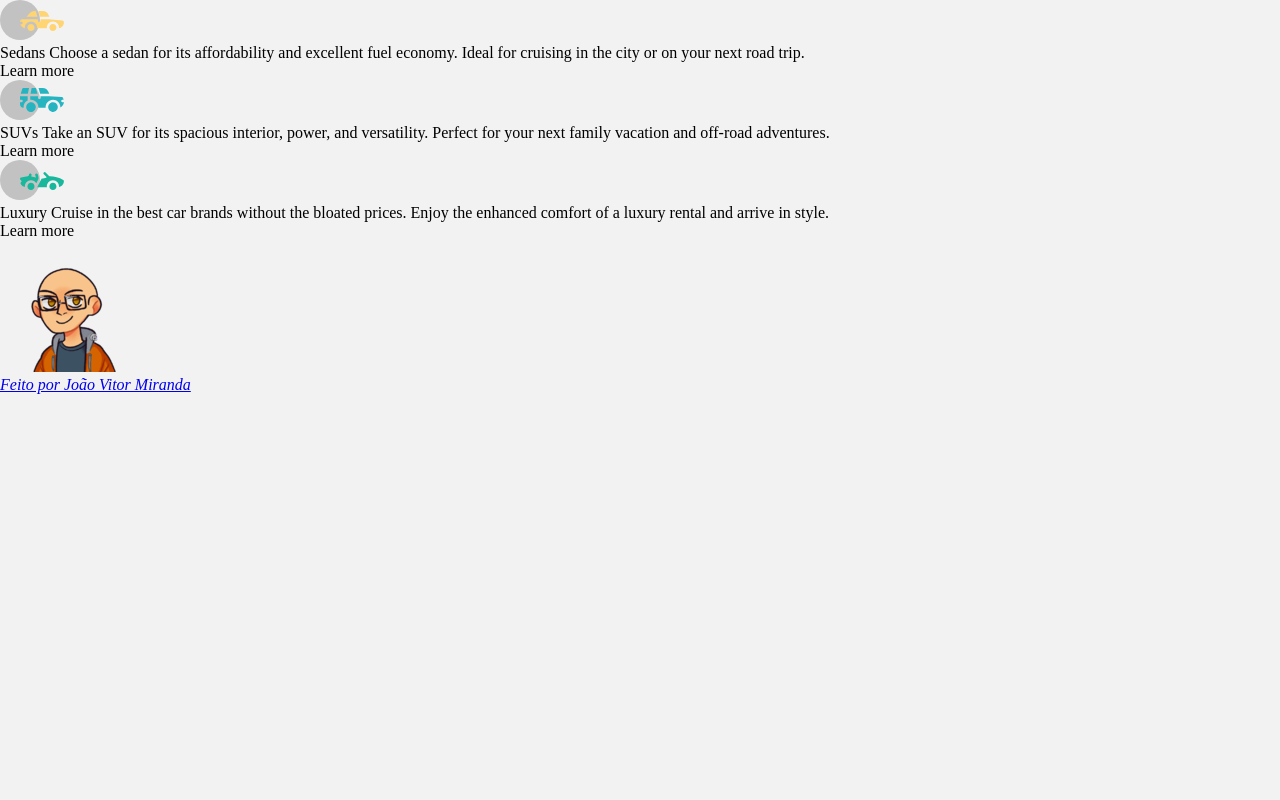
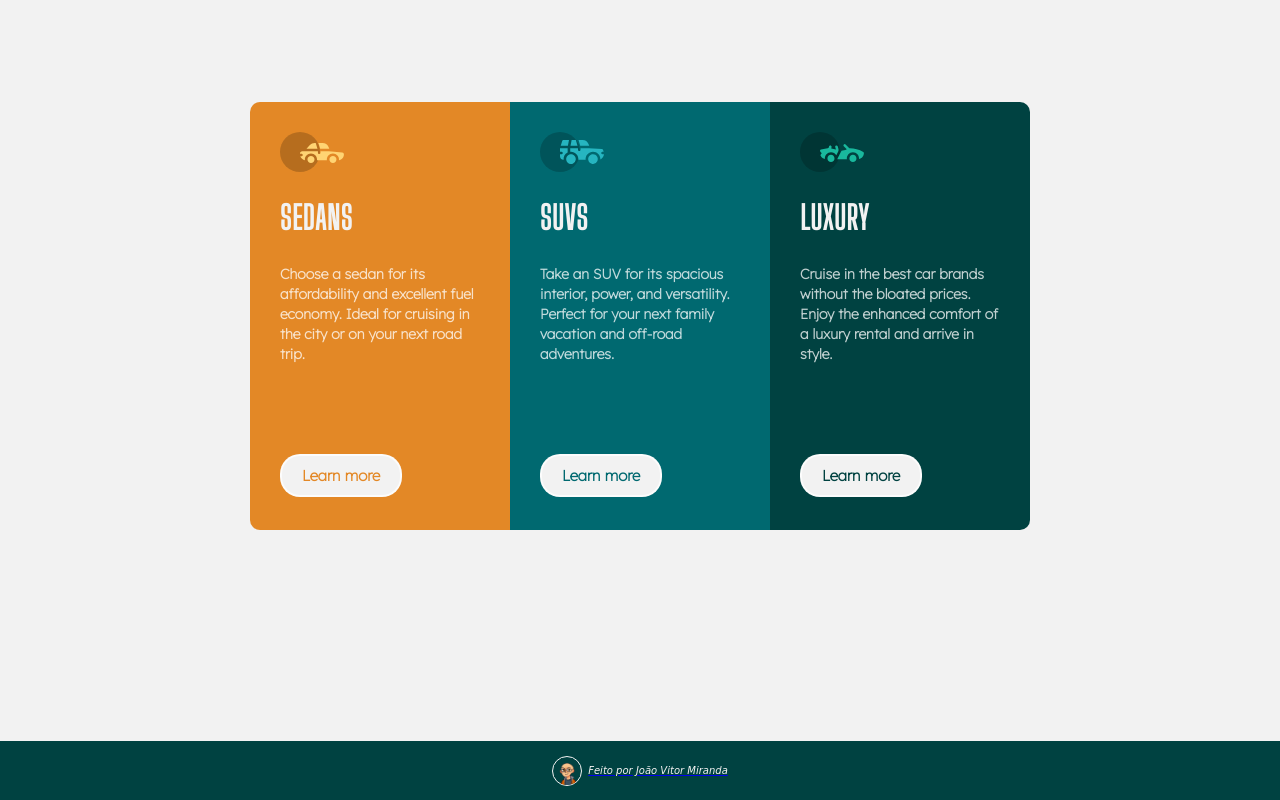
Before and after one commit to jv-miranda/3-Column-Preview-Card-Component, a plain HTML site: page index.html in a window 1280 px wide. Drawn offline with Linux system fonts and the light colour scheme.

Commit message:
Project Layout and Styling

```diff
--- a/index.html
+++ b/index.html
@@ -15,43 +15,52 @@
     <link rel="preconnect" href="https://fonts.googleapis.com">
     <link rel="preconnect" href="https://fonts.gstatic.com" crossorigin>
     <link href="https://fonts.googleapis.com/css2?family=Big+Shoulders+Display:wght@100&display=swap" rel="stylesheet">
+    <link rel="preconnect" href="https://fonts.googleapis.com">
+    <link rel="preconnect" href="https://fonts.gstatic.com" crossorigin>
+    <link href="https://fonts.googleapis.com/css2?family=Big+Shoulders+Display&family=Lexend+Deca:wght@200&display=swap" rel="stylesheet">
 </head>
 <body>
     <main>
         <div class="card" id="card-01">
-            <img src="images/icon-sedans.svg" alt="">
+            <img class="icons" src="images/icon-sedans.svg" alt="">
 
-            <p id="p1">
-                Sedans Choose a sedan for its affordability and excellent fuel economy. Ideal for cruising in the city or on your next road trip.
+            <h1 id="title-01">SEDANS</h1>
+
+            <p class="cards-paragraph" id="p1">
+                Choose a sedan for its affordability and excellent fuel economy. Ideal for cruising in the city or on your next road trip.
             </p>
 
-            <p id="button-01">
+            <a href="" class="button" id="button-01">
                 Learn more
-            </p>
+            </a>
         </div>
 
         <div class="card" id="card-02">
-            <img src="images/icon-suvs.svg" alt="">
+            <img class="icons" src="images/icon-suvs.svg" alt="">
 
-            <p id="p1">
-                SUVs Take an SUV for its spacious interior, power, and versatility. Perfect for your next family vacation and off-road adventures.
+            <h1 id="title-02">SUVS</h1>
+
+            <p class="cards-paragraph" id="p2">
+                Take an SUV for its spacious interior, power, and versatility. Perfect for your next family vacation and off-road adventures.
             </p>
 
-            <p id="button-01">
+            <a href="" class="button" id="button-02">
                 Learn more
-            </p>
+            </a>
         </div>
 
         <div class="card" id="card-03">
-            <img src="images/icon-luxury.svg" alt="">
+            <img class="icons" src="images/icon-luxury.svg" alt="">
 
-            <p id="p1">
-                Luxury Cruise in the best car brands without the bloated prices. Enjoy the enhanced comfort of a luxury rental and arrive in style.
+            <h1 id="title-03">LUXURY</h1>
+
+            <p class="cards-paragraph" id="p3">
+                Cruise in the best car brands without the bloated prices. Enjoy the enhanced comfort of a luxury rental and arrive in style.
             </p>
 
-            <p id="button-01">
+            <a href="" class="button" id="button-03">
                 Learn more
-            </p>
+            </a>
         </div>
     </main>
 
--- a/style.css
+++ b/style.css
@@ -17,4 +17,135 @@
 /* BACKGROUND */
 body {
     background: var(--very-light-gray);
+    display: flex;
+    flex-direction: column;
+    align-items: center;
+    justify-content: center;
 }
+
+/* MAIN */
+main {
+    margin-top: 8%;
+    display: flex;
+    align-items: center;
+    justify-content: center;
+    flex-wrap: wrap;
+    border-radius: 10px;
+    overflow: hidden;
+}
+
+.card {
+    width: 260px;
+    height: 428px;
+    padding: 30px;
+    display: flex;
+    flex-direction: column;
+}
+
+#card-01 {
+    background: var(--bright-orange);
+}
+
+#card-02 {
+    background: var(--dark-cyan);
+}
+
+#card-03 {
+    background: var(--very-dark-cyan);
+}
+
+/* CARDS' IMAGES */
+.icons {
+    width: 64px;
+    height: 40px;
+    margin-bottom: 27px;
+}
+
+/* CARDS' TEXT */
+h1 {
+    font-family: 'Big Shoulders Display', cursive;
+    font-weight: 600;
+    color: var(--very-light-gray);
+    margin-bottom: 27px;
+    letter-spacing: 1px;
+}
+
+.cards-paragraph {
+    font-size: 14px;
+    font-family: 'Lexend Deca', sans-serif;
+    color: var(--transparent-white);
+    font-weight: 600;
+    margin-bottom: 90px;
+    line-height: 20px;
+}
+
+.button {
+    background: var(--very-light-gray);
+    width: fit-content;
+    font-family: 'Lexend Deca', sans-serif;
+    font-size: 15px;
+    padding: 10px 20px;
+    border-radius: 20px;
+    font-weight: 600;
+    text-decoration: none;
+    border: 2px solid var(--transparent-white);
+}
+
+#button-01 {
+    color: var(--bright-orange);
+}
+
+#button-02 {
+    color: var(--dark-cyan);
+}
+
+#button-03 {
+    color: var(--very-dark-cyan);
+}
+
+/* HOVER EFFECTS */
+#button-01:hover {
+    background: var(--bright-orange);
+    color: var(--very-light-gray);
+}
+
+#button-02:hover {
+    background: var(--dark-cyan);
+    color: var(--very-light-gray);
+}
+
+#button-03:hover {
+    background: var(--very-dark-cyan);
+    color: var(--very-light-gray);
+}
+
+/* ADDRESS */
+address {
+    background-color: var(--very-dark-cyan);
+    display: flex;
+    justify-content: center;
+    position: fixed;
+    bottom: 0;
+    width: 100vw;
+    height: 59px;
+}
+
+.linkedin-link {
+    display: flex;
+    align-items: center;
+}
+
+.authors-image {
+    width: 30px;
+    height: 30px;
+    border: 1px solid #F3F3F3;
+    border-radius: 50%;
+}
+
+#credits {
+    font-family: 'Patua One', cursive;
+    color: #F3F3F3;
+    font-size: 10px;
+    font-weight: 200;
+    margin-left: 6px;
+}
```
